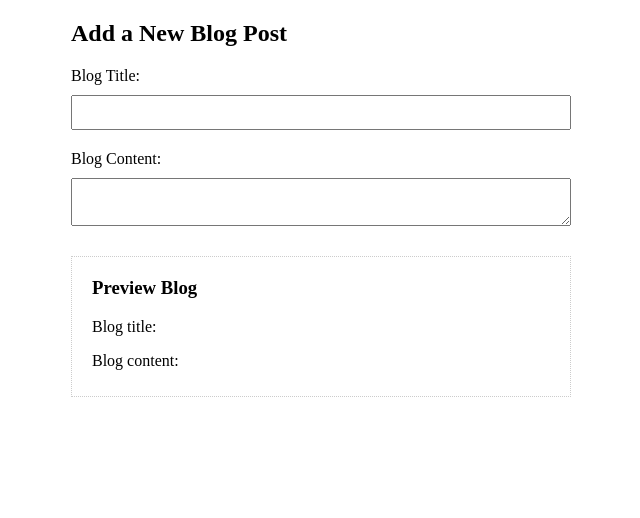
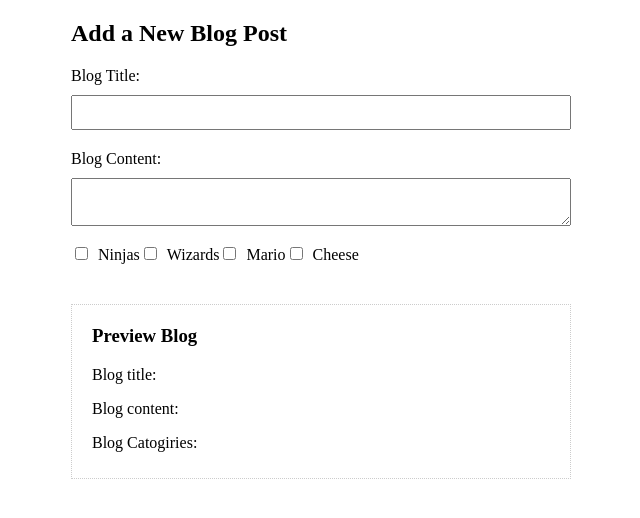
Before and after one commit to shengo333/vuejs2-tut, a Vue app: page / in a window 1280 px wide. Shown: the top 518 px of the page, without its empty margins (319-959 px from the left). Built offline with nearby package versions, Linux system fonts and the light colour scheme.

Commit message:
some checkboxbinding

```diff
--- a/src/components/addBlog.vue
+++ b/src/components/addBlog.vue
@@ -6,12 +6,30 @@
             <input type="text" v-model.lazy="blog.title" required>
             <label> Blog Content:</label>
             <textarea v-model.lazy="blog.content"></textarea>
+            <div id="checkboxes">
+
+                <input type="checkbox" value="Ninjas" id="Ninjas" v-model="blog.categories">
+                <label for="checkbox" > Ninjas</label>
+                <input type="checkbox" value="Wizards" id="Wizards" v-model="blog.categories">
+                <label for="checkbox" > Wizards</label>
+                <input type="checkbox" value="Mario" id="Mario" v-model="blog.categories">
+                <label for="checkbox" > Mario</label>
+                <input type="checkbox" value="Cheese" id="Cheese" v-model="blog.categories">
+                <label for="checkbox" > Cheese</label>
+
+
+
+            </div>
         </form>
         <div id="preview">
             <h3>Preview Blog</h3>
             <p>Blog title: {{blog.title}}</p>
             <p>Blog content:</p>
             <p>{{blog.content}}</p>
+            <p>Blog Catogiries: </p>
+            <ul>
+                <li v-for="categorie in blog.categories" :key="categorie">{{categorie}}</li>
+            </ul>
         </div>
     </div>
 
@@ -28,8 +46,9 @@
     return{
         blog:
             {
-            title: '',
-            content: ''
+            title: "",
+            content: "",
+            categories: []
             }
 
     }
@@ -68,4 +87,13 @@
     margin-top: 10px;
 }
 
+#checkboxes input {
+    display: inline-block;
+    margin-right: 10px;
+}
+
+#checkboxes label{
+    display: inline-block;
+}
+
 </style>
```
